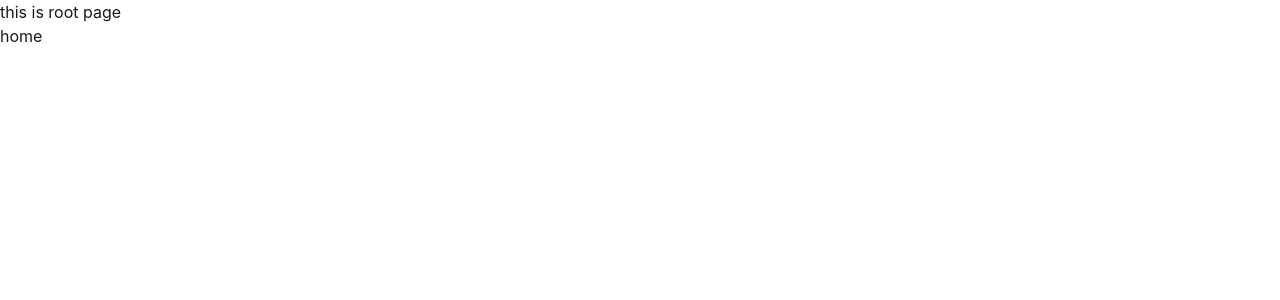
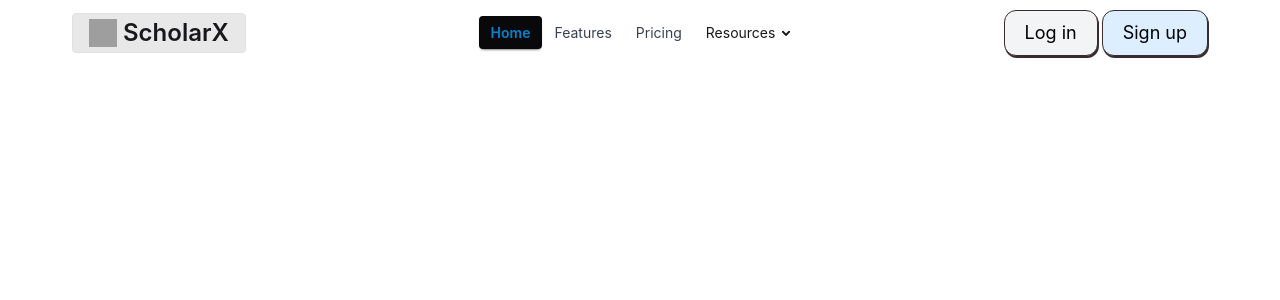
Before and after one commit to ANONTO96/ScholarX--Explainable-AI-based-Scholarship-Guidance-and-Eligibility-Analysis-System, a React (Vite) app in the folder frontend/: page / in a window 1280 px wide. Shown: the top 300 px of the page. Built offline with nearby package versions, Linux system fonts and the light colour scheme; grey boxes are pictures that could not be loaded.

Commit message:
feat: navbar added

```diff
--- a/frontend/package.json
+++ b/frontend/package.json
@@ -12,6 +12,7 @@
   "dependencies": {
     "@tailwindcss/vite": "^4.3.2",
     "daisyui": "^5.6.18",
+    "lucide-react": "^1.24.0",
     "react": "^19.2.7",
     "react-dom": "^19.2.7",
     "react-icons": "^5.7.0",
--- /dev/null
+++ b/frontend/src/components/Navbar.jsx
@@ -0,0 +1,155 @@
+import { Menu, X, } from "lucide-react";
+import { useState } from "react";
+import { NavLink } from "react-router";
+
+
+const Navbar = () => {
+    // state for mobile dropdown icon
+    const [isOpen, setIsOpen] = useState(false);
+    return (
+        <div>
+            <div className="navbar bg-base-100">
+                {/* logo and name */}
+                <div className="navbar-start">
+                    <NavLink to="/" className="btn btn-ghost font-semibold text-2xl">
+                        <img className="w-7 h-7" src="https://img.icons8.com/?size=100&id=sN8OKT5sSTJM&format=png&color=000000" alt="logo" />
+                        ScholarX
+                    </NavLink>
+                </div>
+                {/*desktop center navigation */}
+                <div className="navbar-center hidden lg:flex">
+                    <ul className="menu menu-horizontal px-1">
+                        <li><NavLink to="/" className={({ isActive }) =>
+    isActive
+      ? "text-sky-600 font-semibold"
+      : "text-gray-700 hover:text-sky-600"
+  }>Home</NavLink></li>
+                        <li><NavLink to="/features" className={({ isActive }) =>
+    isActive
+      ? "text-sky-600 font-semibold"
+      : "text-gray-700 hover:text-sky-600"
+  }>Features</NavLink></li>
+                        <li><NavLink to="/pricing" className={({ isActive }) =>
+    isActive
+      ? "text-sky-600 font-semibold"
+      : "text-gray-700 hover:text-sky-600"
+  }>Pricing</NavLink></li>
+                        <li>
+                            <details>
+                                <summary>Resources</summary>
+                                <ul className="p-2 bg-base-100 w-40 z-1">
+                                    <li><NavLink to="/resources/submenu1" className={({ isActive }) =>
+        isActive
+          ? "text-sky-600 font-semibold"
+          : "text-gray-700 hover:text-sky-600"
+      }>Submenu 1</NavLink></li>
+                                    <li><NavLink to="/resources/submenu2" className={({ isActive }) =>
+        isActive
+          ? "text-sky-600 font-semibold"
+          : "text-gray-700 hover:text-sky-600"
+      }>Submenu 2</NavLink></li>
+                                </ul>
+                            </details>
+                        </li>
+                    </ul>
+                </div>
+                {/* user actions */}
+                <div className="navbar-end gap-1">
+                    <a
+    className="px-3 py-1 sm:px-5 sm:py-2 shrink-0 text-lg rounded-xl
+               bg-gray-100 text-black
+               border border-[#3A2C2C]
+               shadow-[1px_2px_0px_0px_#3A2C2C]
+               transition-all duration-200
+               hover:translate-y-0.5
+               hover:shadow-[1px_2px_0px_0px_#3A2C2C]"
+  >
+    Log in
+  </a>
+
+  <a
+    className="px-3 py-1 sm:px-5 sm:py-2 shrink-0 text-lg rounded-xl
+               bg-[#DCEEFF] text-black
+               border border-[#3A2C2C]
+               shadow-[1px_2px_0px_0px_#3A2C2C]
+               transition-all duration-200
+               hover:translate-y-0.5
+               hover:shadow-[1px_2px_0px_0px_#3A2C2C]"
+  >
+    Sign up
+  </a>
+                    {/* mobile dropdown */}
+                    <div className="relative lg:hidden">
+
+                        <button
+
+                            onClick={() => setIsOpen(prev => !prev)}
+
+                            className="btn btn-ghost"
+
+                        >
+
+                            {isOpen ? <X size={24} /> : <Menu size={24} />}
+
+                        </button>
+
+
+
+                        {isOpen && (
+
+                            <ul className="absolute right-0 mt-2 menu bg-base-100 rounded-box shadow w-52">
+
+                                <li><NavLink to="/" className={({ isActive }) =>
+    isActive
+      ? "text-sky-600 font-semibold"
+      : "text-gray-700 hover:text-sky-600"
+  }>Home</NavLink></li>
+
+                                <li><NavLink to="/features" className={({ isActive }) =>
+    isActive
+      ? "text-sky-600 font-semibold"
+      : "text-gray-700 hover:text-sky-600"
+  }>Features</NavLink></li>
+
+                                <li><NavLink to="/pricing" className={({ isActive }) =>
+    isActive
+      ? "text-sky-600 font-semibold"
+      : "text-gray-700 hover:text-sky-600"
+  }>Pricing</NavLink ></li>
+
+                                <li>
+
+                                    <NavLink to="/resources" className={({ isActive }) =>
+        isActive
+          ? "text-sky-600 font-semibold"
+          : "text-gray-700 hover:text-sky-600"
+      }>Resources</NavLink>
+
+                                    <ul className="p-2">
+
+                                        <li><NavLink to="/resources/submenu1" className={({ isActive }) =>
+                                            isActive
+                                                ? "text-sky-600 font-semibold"
+                                                : "text-gray-700 hover:text-sky-600"
+                                        }>Submenu 1</NavLink></li>
+
+                                        <li><NavLink to="/resources/submenu2" className={({ isActive }) =>
+                                            isActive
+                                                ? "text-sky-600 font-semibold"
+                                                : "text-gray-700 hover:text-sky-600"
+                                        }>Submenu 2</NavLink></li>
+
+                                    </ul>
+
+                                </li>        </ul>
+
+                        )}
+
+                    </div>
+                </div>
+            </div>
+        </div>
+    );
+};
+
+export default Navbar;
--- a/frontend/src/pages/Home.jsx
+++ b/frontend/src/pages/Home.jsx
@@ -2,7 +2,7 @@
 const Home = () => {
     return (
         <div>
-            home
+
         </div>
     );
 };
--- a/frontend/src/pages/Root.jsx
+++ b/frontend/src/pages/Root.jsx
@@ -1,10 +1,11 @@
 import { Outlet } from "react-router";
+import Navbar from "../components/Navbar";
 
 
 const Root = () => {
     return (
-        <div>
-            this is root page
+        <div className="md:w-[90%] mx-auto">
+            <Navbar></Navbar>
             <Outlet></Outlet>
         </div>
     );
```
Also changed, not shown: 1 other file (tests, documents, lock files or other folders).
